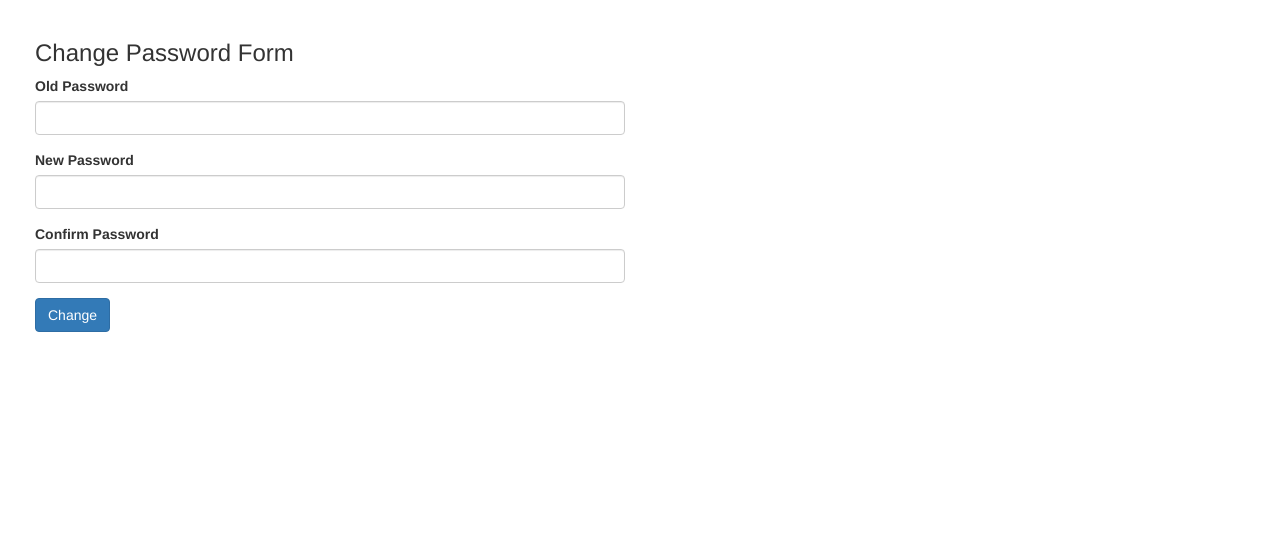
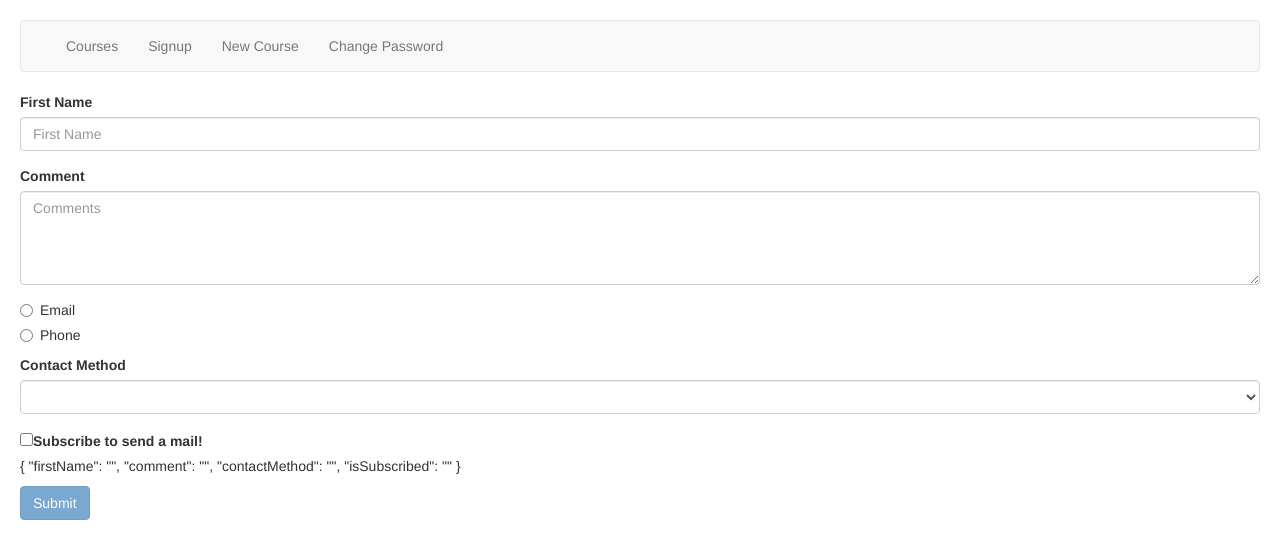
Before and after one commit to Dharanz/Angular, an Angular app in the folder forms-app/: page / in a window 1280 px wide. Shown: the top 558 px of the page. Built offline with nearby package versions, Linux system fonts and the light colour scheme.

Commit message:
comitted

```diff
--- a/forms-app/src/app/app.component.html
+++ b/forms-app/src/app/app.component.html
@@ -1,20 +1,2 @@
-<!-- <div class="col-md-10">
-    <h3>Contact Form</h3>
-    <contact-form></contact-form>
-</div>
-
-<br /><br /><br /><br /><br /><br />
-
-<div class="col-md-7">
-    <h3>Courses Form</h3>
-    <courses-form></courses-form>
-</div> -->
-
-<div class="col-md-6">
-    <!-- <h3>Signup Form</h3>
-    <signup-form></signup-form> -->
-    <!-- <h3>New courses Form</h3>
-    <new-courses></new-courses> -->
-    <h3>Change Password Form</h3>
-    <change-password></change-password>
-</div>
+<navbar></navbar>
+<router-outlet></router-outlet>
--- /dev/null
+++ b/forms-app/src/app/navbar/navbar.component.html
@@ -0,0 +1,12 @@
+<nav class="navbar navbar-default">
+  <div class="container-fluid">
+    <div class="collapse navbar-collapse">
+      <ul class="nav navbar-nav">
+        <li routerLinkActive="active current"><a routerLink="/courses">Courses</a></li>
+        <li routerLinkActive="active current"><a routerLink="/signup">Signup</a></li>
+        <li routerLinkActive="active current"><a routerLink="/newcourse">New Course</a></li>
+        <li routerLinkActive="active current"><a routerLink="/changepassword">Change Password</a></li>
+      </ul>
+    </div>
+  </div>
+</nav>
--- /dev/null
+++ b/forms-app/src/app/navbar/navbar.component.ts
@@ -0,0 +1,15 @@
+import { Component, OnInit } from '@angular/core';
+
+@Component({
+  selector: 'navbar',
+  templateUrl: './navbar.component.html',
+  styleUrls: ['./navbar.component.css']
+})
+export class NavbarComponent implements OnInit {
+
+  constructor() { }
+
+  ngOnInit() {
+  }
+
+}
```
Also changed, not shown: forms-app/src/app/app.module.ts (+12 -2 lines), forms-app/src/app/navbar/navbar.component.css (added), 1 other file (tests, documents, lock files or other folders).
